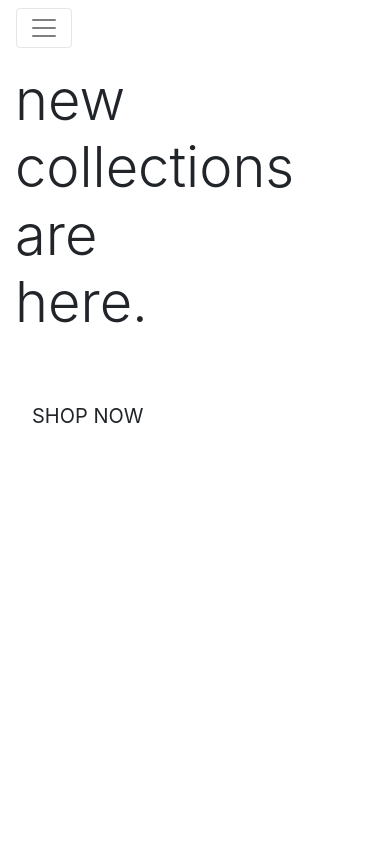
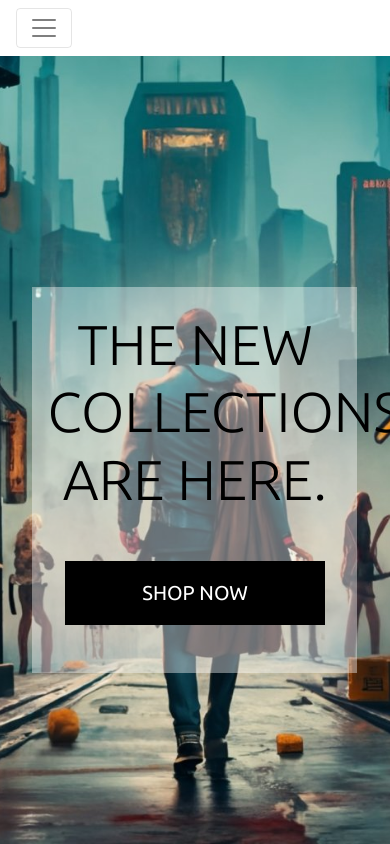
Before and after one commit to andrewcannan/infinite_realms, a Django app: page / in a window 390 px wide; the page is wider, and only the part inside the window is pictured. Run offline with Django 3.2, Linux system fonts and the light colour scheme; some libraries are stand-ins or nearby versions.

Commit message:
added styling to homepage, routes for media and static files

```diff
--- a/home/templates/home/index.html
+++ b/home/templates/home/index.html
@@ -14,7 +14,7 @@
 {% block content %}
     <div class="container h-100">
         <div class="row h-100">
-            <div class="col-7 col-md-6 my-auto">
+            <div class="col-10 offset-1 my-auto mask-bg text-center pt-4">
                 <h1 class="display-4 logo-font text-black">The new collections are here.</h1>
                 <div class="my-5">
                     <a href="" class="shop-now-button btn btn-lg rounded-0 text-uppercase py-3">Shop Now</a>
--- a/infinite_realms/settings.py
+++ b/infinite_realms/settings.py
@@ -147,6 +147,10 @@ USE_TZ = True
 # https://docs.djangoproject.com/en/3.2/howto/static-files/
 
 STATIC_URL = '/static/'
+STATICFILES_DIRS = (os.path.join(BASE_DIR, 'static'),)
+
+MEDIA_URL = '/media/'
+MEDIA_ROOT = os.path.join(BASE_DIR, 'media')
 
 # Default primary key field type
 # https://docs.djangoproject.com/en/3.2/ref/settings/#default-auto-field
--- a/infinite_realms/urls.py
+++ b/infinite_realms/urls.py
@@ -15,9 +15,11 @@ Including another URLconf
 """
 from django.contrib import admin
 from django.urls import path, include
+from django.conf import settings
+from django.conf.urls.static import static
 
 urlpatterns = [
     path('admin/', admin.site.urls),
     path('accounts/', include('allauth.urls')),
     path('', include('home.urls'))
-]
+] + static(settings.MEDIA_URL, document_root=settings.MEDIA_ROOT)
--- /dev/null
+++ b/static/css/base.css
@@ -0,0 +1,119 @@
+/* General Rules */
+
+html {
+    height: 100%;
+}
+
+body {
+        background: url('/media/background_image.jpeg') no-repeat center center fixed;
+        background-size: cover;
+        height: calc(100vh - 164px);
+        color: #555;
+        font-family: 'Ubuntu';
+}
+
+/* from Bulma */
+.icon {
+    align-items: center;
+    display: inline-flex;
+    justify-content: center;
+    height: 1.5rem;
+    width: 1.5rem;
+}
+
+/* Header */
+
+.main-logo-link {
+    width: fit-content;
+}
+
+/* Buttons */
+
+.shop-now-button {
+    background: black;
+    color: white;
+    min-width: 260px;
+}
+
+.btn-black {
+    background: black;
+    color: white;
+}
+
+.btn-outline-black {
+    background: white;
+    color: #000 !important; /* use important to override link colors for <a> elements */
+    border: 1px solid black;
+}
+
+.btn-outline-black:hover,
+.btn-outline-black:active,
+.btn-outline-black:focus {
+    background: black;
+    color: white !important;
+}
+
+.shop-now-button:hover,
+.shop-now-button:active,
+.shop-now-button:focus,
+.btn-black:hover,
+.btn-black:active,
+.btn-black:focus {
+    background: #222;
+    color: white;
+}
+
+.text-black {
+    color: #000 !important;
+}
+
+.border-black {
+    border: 1px solid black !important;
+}
+
+/* General Text Rules */
+
+.logo-font {
+    text-transform: uppercase;
+}
+
+/* HomePage */
+
+.mask-bg {
+    background-color: rgba(255, 255, 255, 0.4);
+}
+
+/* -------------------------------- Media Queries */
+
+/* Slightly larger container on xl screens */
+@media (min-width: 1200px) {
+    .container {
+      max-width: 80%;
+    }
+  }
+
+  /* fixed top navbar only on medium and up */
+  @media (min-width: 992px) {
+      .fixed-top-desktop-only {
+          position: fixed;
+          top: 0;
+          right: 0;
+          left: 0;
+          z-index: 1030;
+      }
+
+      .header-container {
+          padding-top: 164px;
+      }
+  }
+
+  /* pad the top a bit when navbar is collapsed on mobile */
+  @media (max-width: 991px) {
+      .header-container {
+          padding-top: 116px;
+      }
+
+      body {
+          height: calc(100vh - 116px);
+      }
+  }
--- a/templates/base.html
+++ b/templates/base.html
@@ -14,7 +14,7 @@
 
         {% block corecss %}
             <link rel="stylesheet" href="https://cdn.jsdelivr.net/npm/bootstrap@4.6.2/dist/css/bootstrap.min.css" integrity="sha384-xOolHFLEh07PJGoPkLv1IbcEPTNtaed2xpHsD9ESMhqIYd0nLMwNLD69Npy4HI+N" crossorigin="anonymous">
-            <link href="https://fonts.googleapis.com/css2?family=Lato:ital,wght@0,400;0,700;1,400;1,700&display=swap" rel="stylesheet">
+            <link href="https://fonts.googleapis.com/css2?family=Ubuntu:wght@300;400;500;700&display=swap" rel="stylesheet">
             <link rel="stylesheet" href="{% static 'css/base.css' %}">
         {% endblock %}
 
@@ -36,11 +36,11 @@
         <div id="topnav" class="row bg-white pt-lg-2 d-none d-lg-flex">
             <div class="col-12 col-lg-4 my-auto py-1 py-lg-0 text-center text-lg-left">
                 <a href="{% url 'home' %}" class="nav-link main-logo-link">
-                    <h2 class="logo-font text-black my-0"><strong>Boutique</strong> Ado</h2>
+                    <h2 class="logo-font text-black my-0"><strong>Infinite</strong> Realms</h2>
                 </a>
             </div>
             <div class="col-12 col-lg-4 my-auto py-1 py-lg-0">
-                <form method="GET" action="{% url 'products' %}">
+                <form method="GET" action="">
                     <div class="input-group w-100">
                         <input class="form-control border border-black rounded-0" type="text" name="q" placeholder="Search our site">
                         <div class="input-group-append">
@@ -76,7 +76,7 @@
                         </div>
                     </li>
                     <li class="list-inline-item">
-                        <a class="{% if grand_total %}text-info font-weight-bold{% else %}text-black{% endif %} nav-link" href="{% url 'view_bag' %}">
+                        <a class="{% if grand_total %}text-info font-weight-bold{% else %}text-black{% endif %} nav-link" href="">
                             <div class="text-center">
                                 <div><i class="fas fa-shopping-bag fa-lg"></i></div>
                                 <p class="my-0">
```
Also changed, not shown: media/background_image.jpeg (added).
